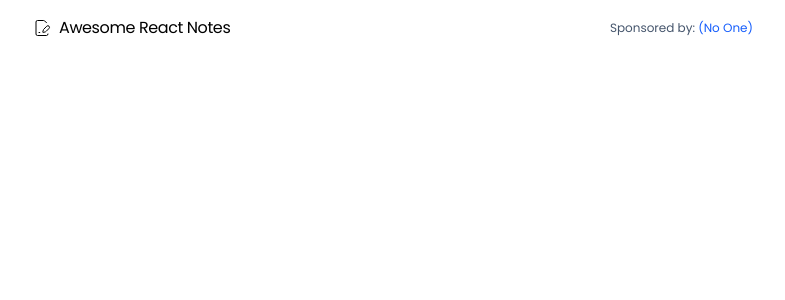
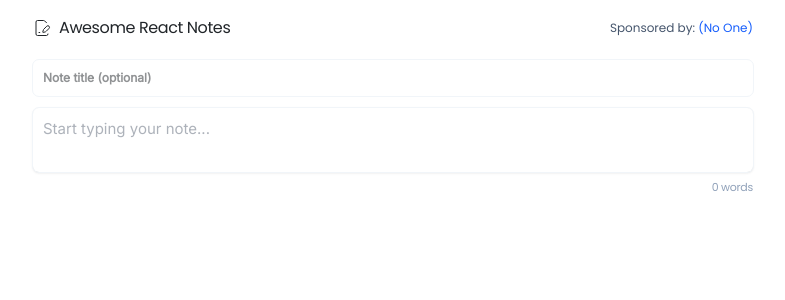
Before and after one commit to dev-rajm/awesome-todo-app, a React (Vite) app: page / in a window 1280 px wide. Shown: the top 300 px of the page, without its empty margins (247-1032 px from the left). Built offline with nearby package versions, Linux system fonts and the light colour scheme.

Commit message:
Added form

```diff
--- a/src/App.jsx
+++ b/src/App.jsx
@@ -1,9 +1,11 @@
 import Header from "./components/Header";
+import Body from "./components/Body";
 
 const App = () => {
   return (
-    <div className="flex flex-col">
+    <div className="min-h-dvh flex flex-col">
       <Header />
+      <Body />
     </div>
   );
 };
--- /dev/null
+++ b/src/components/Body.jsx
@@ -0,0 +1,30 @@
+const Body = () => {
+  return (
+    <main className="max-w-5xl flex flex-col w-full mx-auto py-1">
+      <div className="max-w-3xl mx-auto w-full px-6">
+        <form>
+          <input
+            type="text"
+            name="title"
+            className="w-full font-[Inter] p-2.5 rounded-md text-xs font-bold outline outline-slate-100 focus:outline-2 focus:outline-black focus:outline-offset-2"
+            placeholder="Note title (optional)"
+          />
+          <textarea
+            name="description"
+            id="desc"
+            placeholder="Start typing your note..."
+            className="h-16 font-[Inter] shadow w-full rounded-md outline outline-slate-100 focus:outline-black focus:outline-2 focus:outline-offset-2 p-2.5 mt-3 text-[15px] resize-none placeholder:text-gray-500/55"
+          ></textarea>
+          <label
+            htmlFor="desc"
+            className="text-[11px] flex justify-end text-slate-400 font-medium tracking-tight"
+          >
+            0 words
+          </label>
+        </form>
+      </div>
+    </main>
+  );
+};
+
+export default Body;
--- a/src/index.css
+++ b/src/index.css
@@ -1,9 +1,10 @@
-@import url("https://fonts.googleapis.com/css2?family=Poppins&display=swap");
+@import url("https://fonts.googleapis.com/css2?family=Inter:opsz@14..32&family=Poppins&display=swap");
 @import "tailwindcss";
 
 body {
   overflow-x: hidden;
   font-weight: 400;
   font-style: normal;
+  color: #212529;
   font-family: "Poppins", sans-serif;
 }
```
